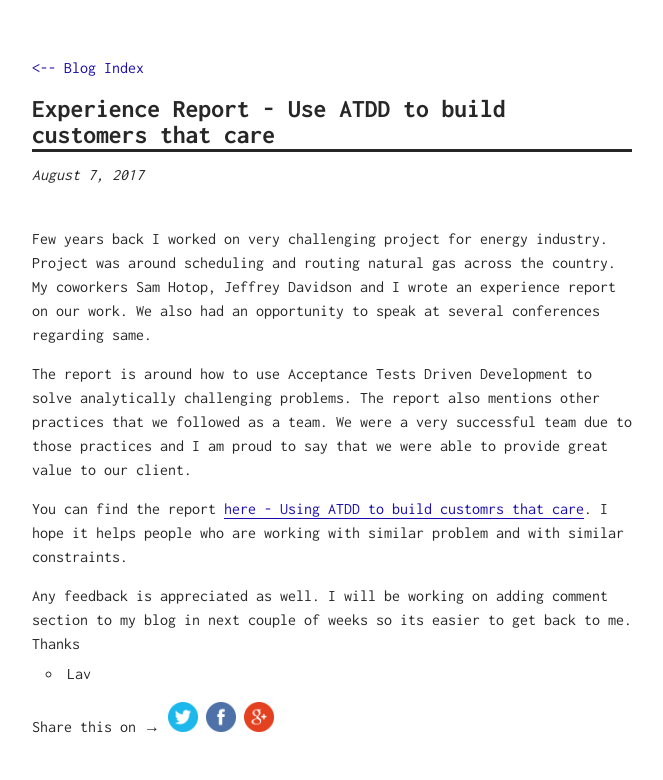
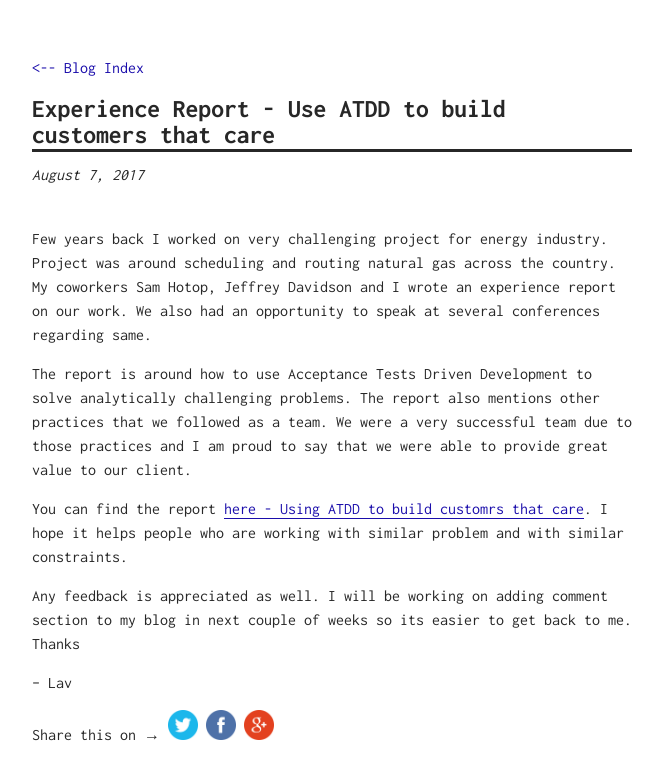
Before and after one commit to lavpathak/lavpathak.com, a Jekyll site: the page built from _posts/2017-08-07-ATDD-experience-report.md, in a window 1280 px wide. Shown: the top 780 px of the page, without its empty margins (308-971 px from the left). Built offline with Jekyll 4.4.1, drawn with Linux system fonts in a browser that asks for light colours.

Commit message:
Fixing missing dash in signature.

```diff
--- a/_posts/2017-08-07-ATDD-experience-report.md
+++ b/_posts/2017-08-07-ATDD-experience-report.md
@@ -12,4 +12,4 @@ You can find the report <a href='{{ site.url }}/assets/docs/Experience_Report_AT
 Any feedback is appreciated as well. I will be working on adding comment section to my blog in next couple of weeks so its easier to get back to me.
 Thanks
 
-- Lav
+-- Lav
```
